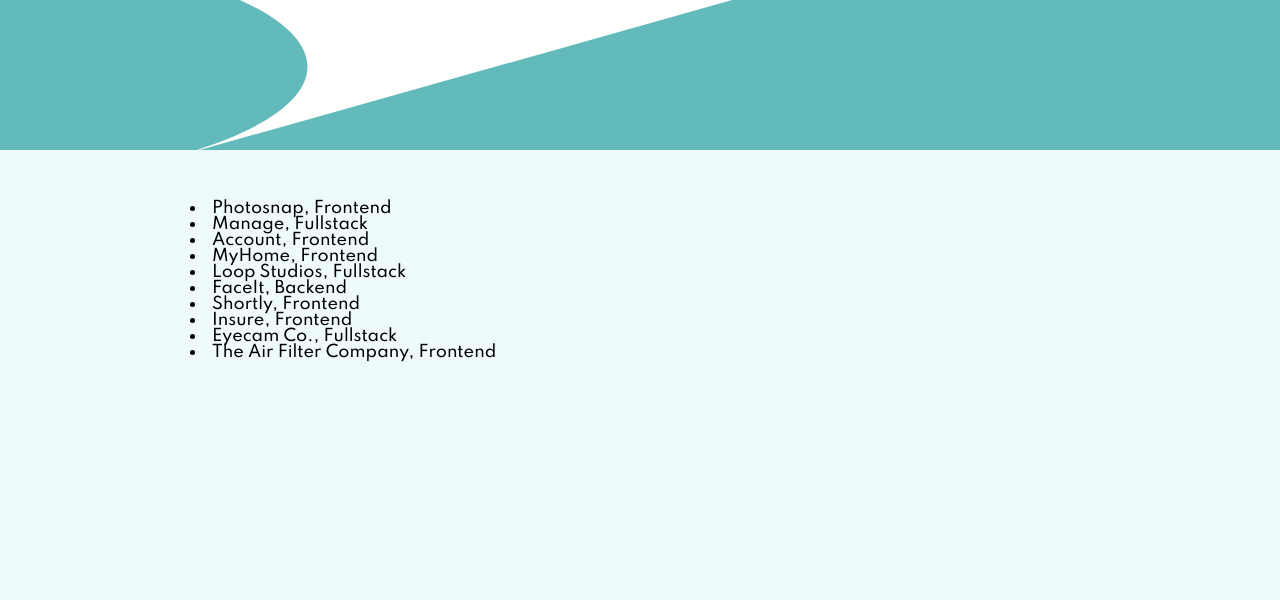
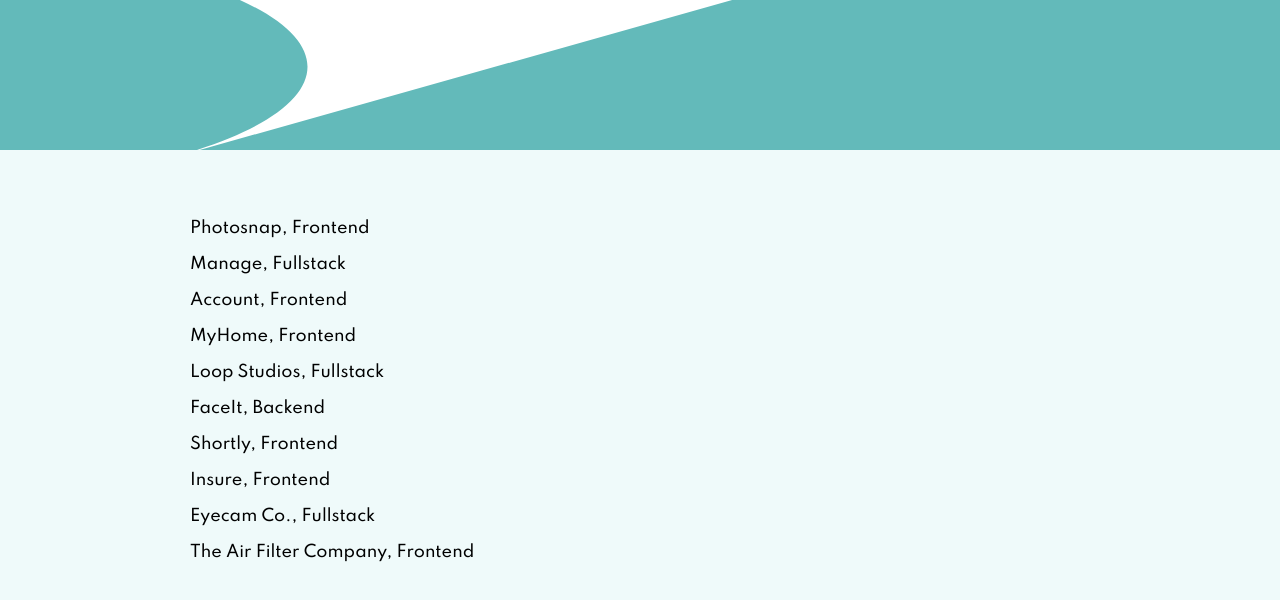
Before and after one commit to DonquixoteSabo/Job-listings-with-filtering, a React (Create React App) app: page / in a window 1280 px wide. Shown: the top 600 px of the page. Built offline with nearby package versions, Linux system fonts and the light colour scheme.

Commit message:
refactor: :zap: Add semantic tags to CompanyList

```diff
--- a/src/components/organism/CompaniesList/CompaniesList.styles.ts
+++ b/src/components/organism/CompaniesList/CompaniesList.styles.ts
@@ -1,8 +1,13 @@
 import styled from 'styled-components';
 
-export const Wrapper = styled.div`
+export const Wrapper = styled.ul`
+  display: block;
   width: 100%;
   max-width: 1000px;
   padding: 50px;
   margin: 0 auto;
+
+  li {
+    margin: 20px 0;
+  }
 `;
```
